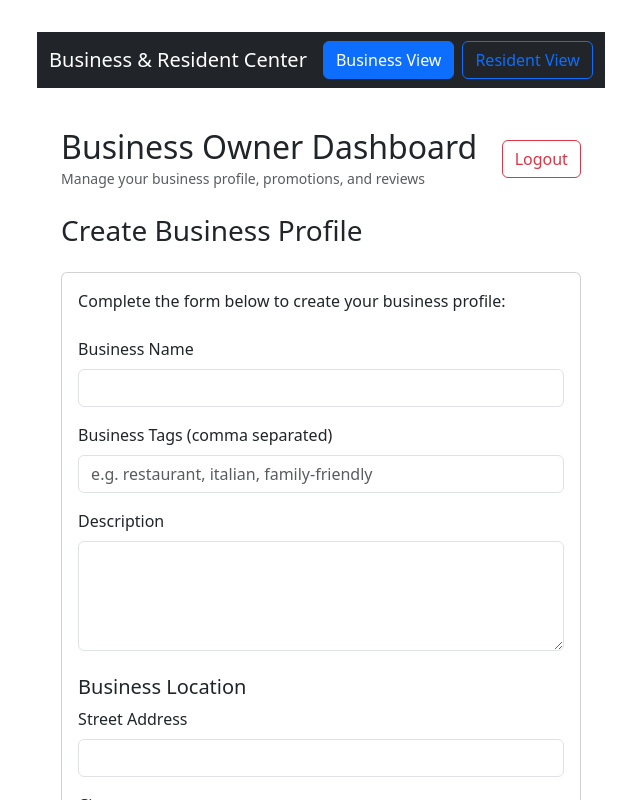
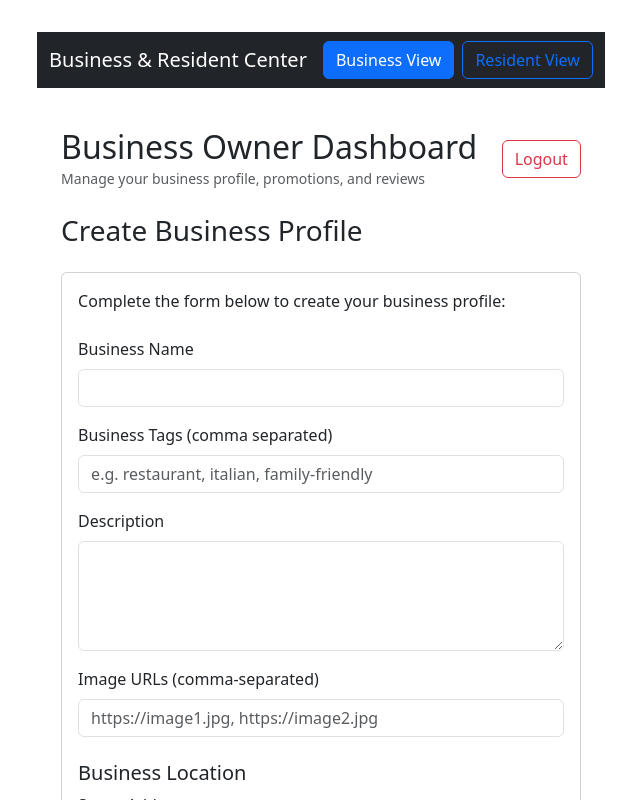
Before and after one commit to tanyatruong/COMP308GroupProject, a React (Vite) app in the folder client/business-app/: page / in a window 1280 px wide. Shown: the top 800 px of the page, without its empty margins (319-959 px from the left). Built offline with nearby package versions, Linux system fonts and the light colour scheme; no server answers.

Commit message:
Add back button to ReviewList and Add images to CreateBusinessProfile

```diff
--- a/client/business-app/src/components/business/CreateBusinessProfile.jsx
+++ b/client/business-app/src/components/business/CreateBusinessProfile.jsx
@@ -12,7 +12,8 @@ const profileSchema = yup.object().shape({
   businessTags: yup.string(),
   city: yup.string().required('City is required'),
   postalCode: yup.string().required('Postal code is required'),
-  address: yup.string().required('Address is required')
+  address: yup.string().required('Address is required'),
+  images: yup.string() // Added images field to the schema
 });
 
 // Create a business profile
@@ -30,7 +31,8 @@ const CreateBusinessProfile = ({ onSuccess }) => {
     businessTags: '',
     city: '',
     postalCode: '',
-    address: ''
+    address: '',
+    images: '' // Added images field to initial values
   };
 
   const handleSubmit = (values) => {
@@ -41,6 +43,7 @@ const CreateBusinessProfile = ({ onSuccess }) => {
       businessName: values.businessName,
       description: values.description,
       businessTags: values.businessTags ? values.businessTags.split(',').map(tag => tag.trim()) : [],
+      images: values.images ? values.images.split(',').map(url => url.trim()) : [], // Parse image URLs
       businessOwnerId: userId,
       locationInput: {
         city: values.city,
@@ -115,6 +118,18 @@ const CreateBusinessProfile = ({ onSuccess }) => {
                   </Form.Control.Feedback>
                 </Form.Group>
 
+                {/* Added Image URLs field */}
+                <Form.Group className="mb-3">
+                  <Form.Label>Image URLs (comma-separated)</Form.Label>
+                  <Form.Control
+                    type="text"
+                    name="images"
+                    value={values.images}
+                    onChange={handleChange}
+                    placeholder="https://image1.jpg, https://image2.jpg"
+                  />
+                </Form.Group>
+
                 <h5 className="mt-4">Business Location</h5>
                 <Form.Group className="mb-3">
                   <Form.Label>Street Address</Form.Label>
--- a/client/business-app/src/components/business/Reviews/ReviewsList.jsx
+++ b/client/business-app/src/components/business/Reviews/ReviewsList.jsx
@@ -246,6 +246,7 @@ const ReviewsList = ({ reviews: propReviews, onRespondToReview: propOnRespondToR
       <div className="text-center p-5">
         <p className="mb-4">You haven't received any reviews yet.</p>
         <p>Reviews from customers will appear here when they are submitted.</p>
+        <Button variant="primary" onClick={() => navigate('/businessdashboard')}>Back to Dashboard</Button>
       </div>
     );
   }
```
